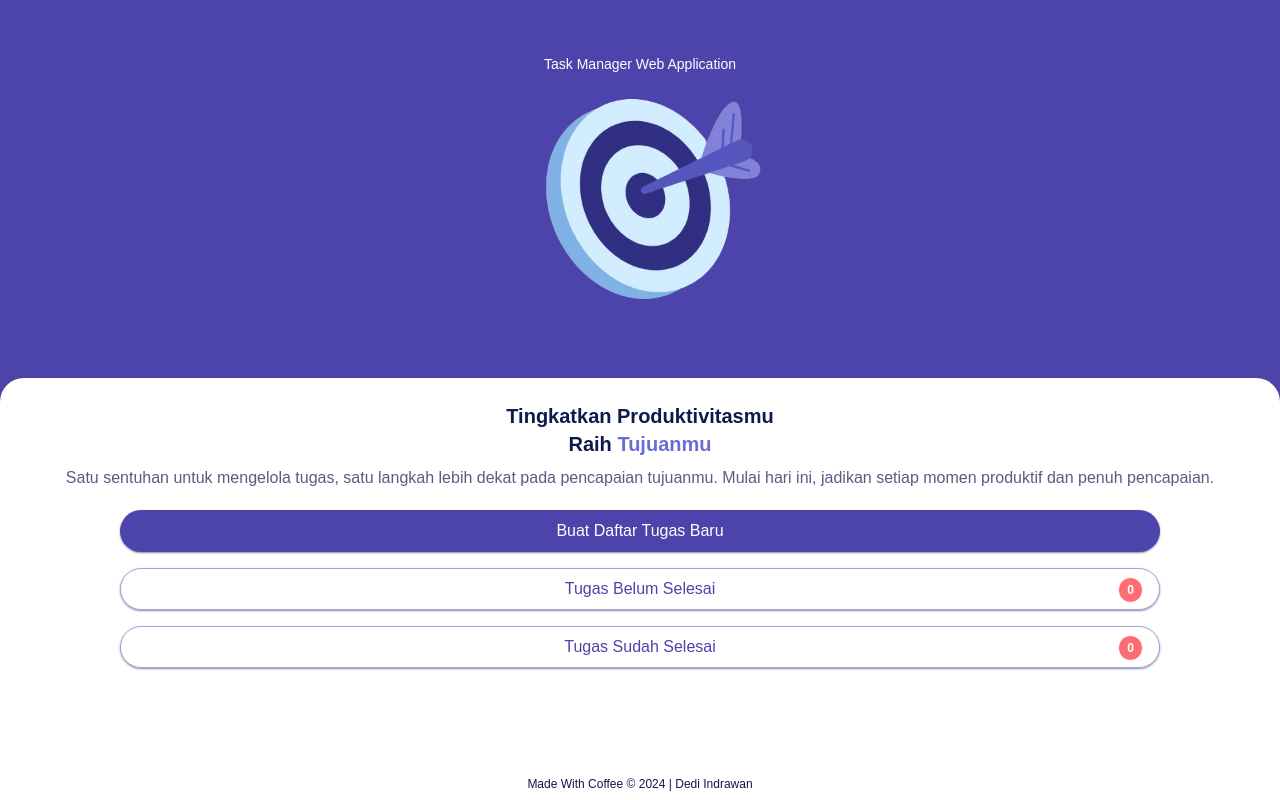
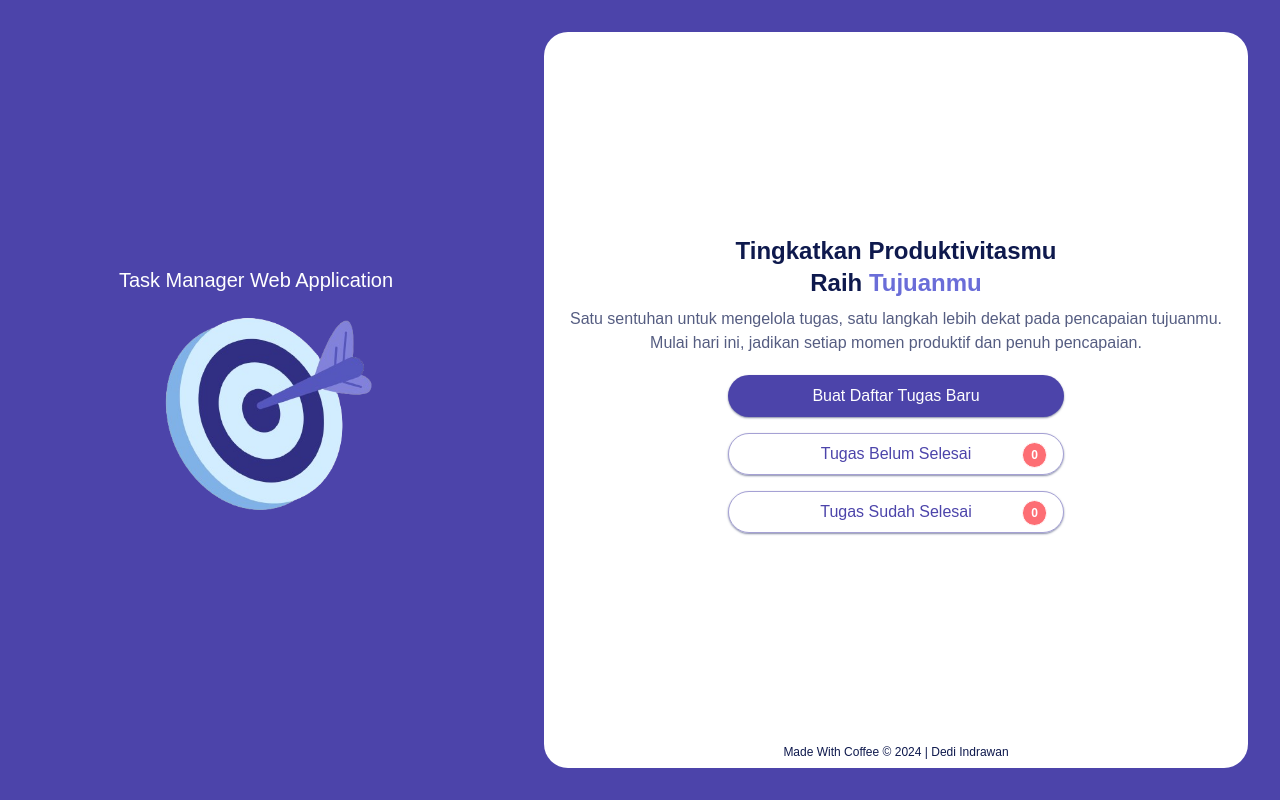
Before and after one commit to dediindrawan/task-manager-apps, a website: page index.html in a window 1280 px wide. Drawn offline with Linux system fonts and the light colour scheme.

Commit message:
first commit

```diff
--- a/index.html
+++ b/index.html
@@ -37,6 +37,7 @@
             <img src="src/asset/image/task-manager-web-application-icon.png" alt="image">
         </header>
 
+        <div class="group-element">
             <main class="main-index">
                 <h1>tingkatkan produktivitasmu<br>raih <span>tujuanmu</span>
                 </h1>
@@ -64,6 +65,7 @@
                         href="https://dediindrawan.github.io/personal-portfolio/">dedi indrawan</a></h1>
             </footer>
         </div>
+    </div>
 
     <script src="src/js/app.js"></script>
     <script src="src/js/main.js"></script>
--- a/src/css/input.css
+++ b/src/css/input.css
@@ -16,7 +16,7 @@
   .index-main-container,
   .form-main-container,
   .task-main-container {
-    @apply min-h-screen flex flex-col bg-primary relative;
+    @apply min-h-screen flex flex-col bg-primary relative md:flex-row;
   }
 
   .header {
@@ -24,19 +24,23 @@
   }
 
   .header h1 {
-    @apply capitalize text-sm text-white;
+    @apply capitalize text-sm text-white md:text-xl;
   }
 
   .header img {
-    @apply w-1/2 mx-auto aspect-square object-cover lg:w-1/5;
+    @apply w-1/2 mx-auto aspect-square object-cover;
+  }
+
+  .group-element {
+    @apply md:w-3/5 md:p-8 md:flex md:flex-col;
   }
 
   .main-index {
-    @apply flex-1 py-6 px-4 text-center flex flex-col items-center rounded-t-3xl text-darken bg-white;
+    @apply flex-1 py-6 px-4 text-center flex flex-col items-center rounded-t-3xl text-darken bg-white md:justify-center;
   }
 
   .main-index h1 {
-    @apply text-xl capitalize font-semibold;
+    @apply text-xl capitalize font-semibold md:text-2xl;
   }
 
   .main-index h1 span {
@@ -48,11 +52,11 @@
   }
 
   .button-create-new-task {
-    @apply w-10/12 py-2 capitalize rounded-full border border-primary border-opacity-50 text-white bg-primary shadow-sm shadow-darken-50 hover:bg-white hover:text-primary transition-all duration-300 ease-in-out;
+    @apply w-10/12 py-2 capitalize rounded-full border border-primary border-opacity-50 text-white bg-primary shadow-sm shadow-darken-50 hover:bg-white hover:text-primary transition-all duration-300 ease-in-out md:w-1/2;
   }
 
   .button-options {
-    @apply w-10/12 mt-4 py-2 capitalize rounded-full border border-primary border-opacity-50 text-primary shadow-sm shadow-darken-50 relative hover:bg-primary hover:text-white transition-all duration-300 ease-in-out;
+    @apply w-10/12 mt-4 py-2 capitalize rounded-full border border-primary border-opacity-50 text-primary shadow-sm shadow-darken-50 relative hover:bg-primary hover:text-white transition-all duration-300 ease-in-out md:w-1/2;
   }
 
   .button-options span {
@@ -60,7 +64,7 @@
   }
 
   .footer-credits {
-    @apply py-2 px-4 text-xs text-center capitalize bg-white;
+    @apply py-2 px-4 text-xs text-center capitalize bg-white md:rounded-b-3xl;
   }
 
   /********** FORM-TODOLIST.HTML PAGE STYLE **********/
```
Also changed, not shown: task-form.html (+2 -0 lines), src/css/style.css. Lines whose indentation alone changed are shown as unchanged.
